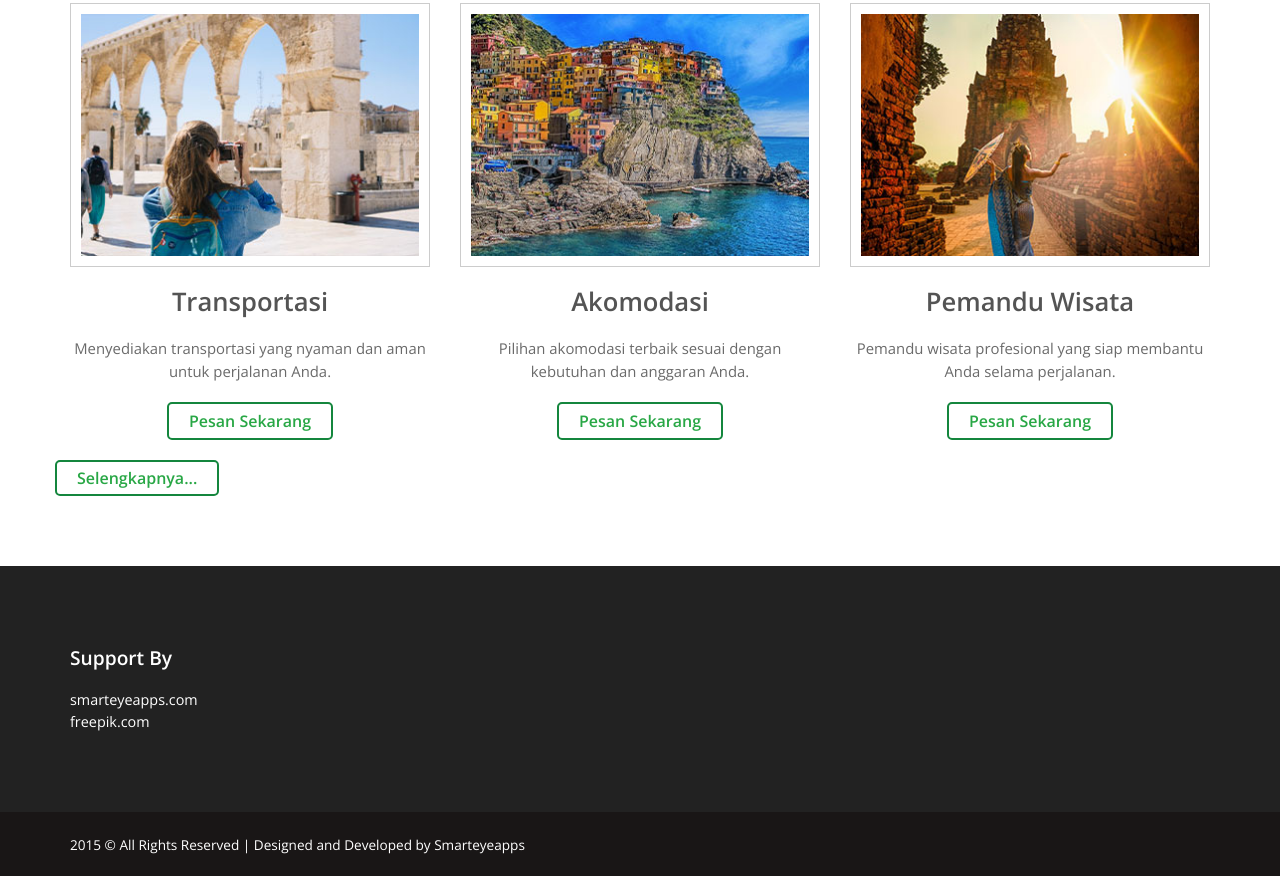
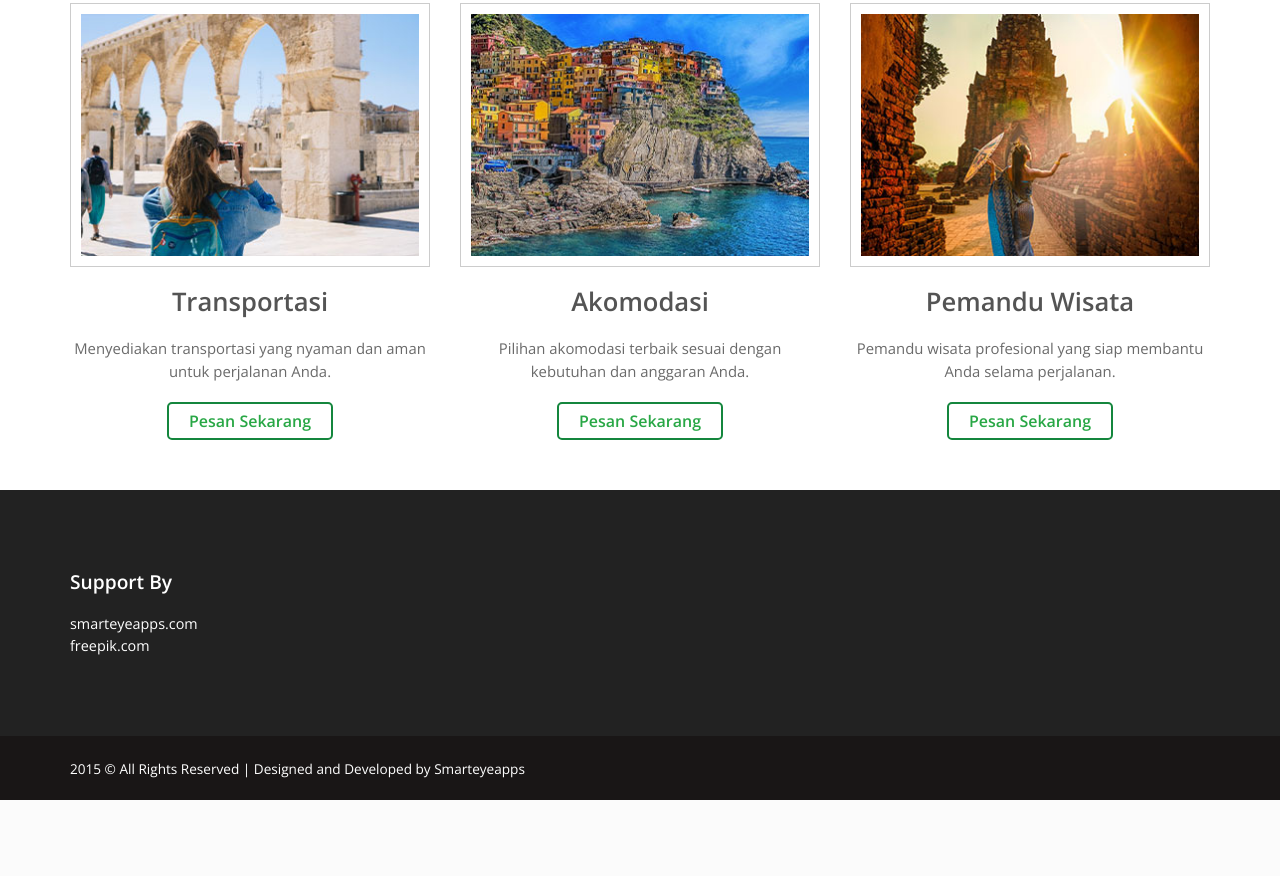
Before and after one commit to ganaguin/dooland.com, a plain HTML site: page layanan.html in a window 1280 px wide. Shown: the part 621-1497 px from the top of the page. After the commit the page ends 1421 px from the top, so only its background shows below. Drawn offline with nearby package versions, Linux system fonts and the light colour scheme.

Commit message:
Update layanan.html

```diff
--- a/layanan.html
+++ b/layanan.html
@@ -119,7 +119,6 @@
                          <button class="btn btn-outline-success">Pesan Sekarang</button>
                      </div>
                  </div>
-                 <a href="#" class="selengkapnya">Selengkapnya...</a>
              </div>
         </div>
 
```
